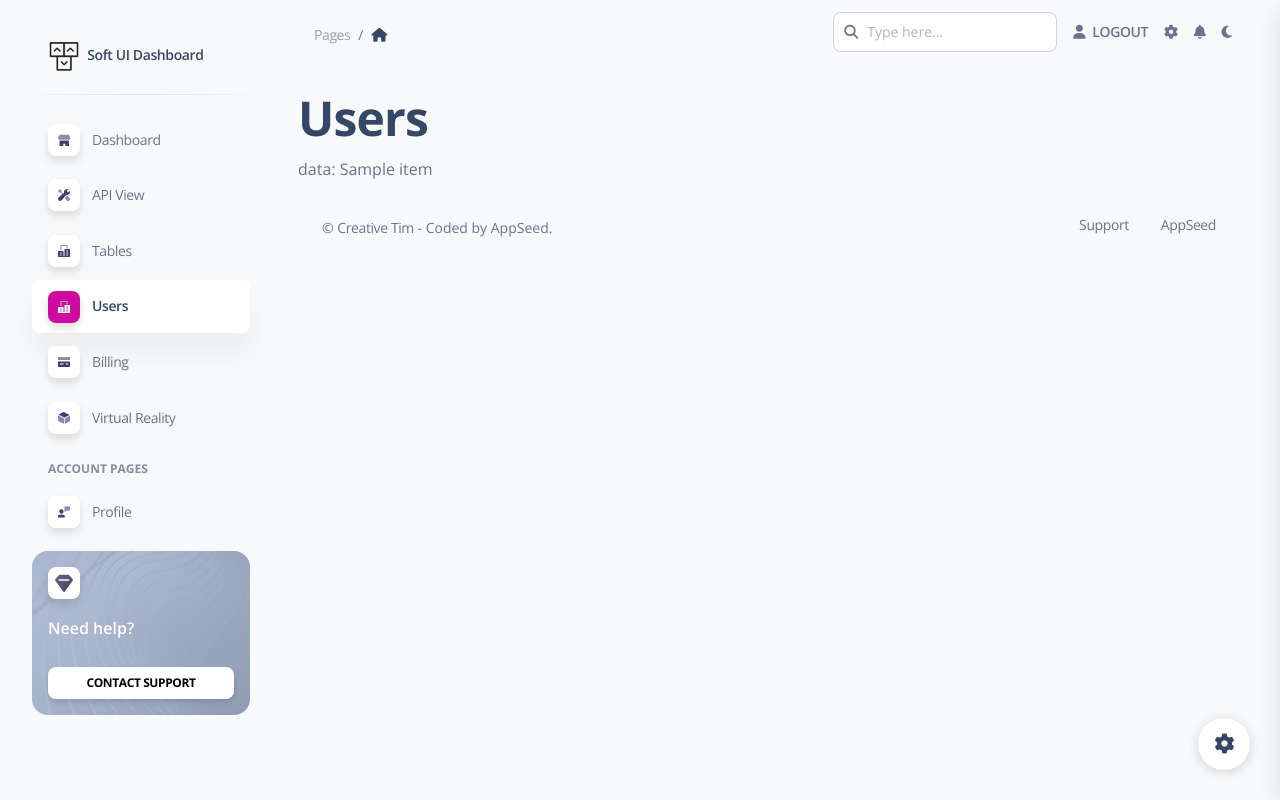
After one commit to roald-teunissen/TechTrove, a Flask app: page /users.html in a window 1280 px wide. The commit adds this page. Run offline with Flask 3, Linux system fonts and the light colour scheme; a user stored in the database is signed in; tables that the repository leaves empty hold one stand-in row (values such as "Sample post"); a database or web service that is not in the repository returns one stand-in record (values such as "Sample title"); data that the repository does not hold is empty; parts of the project's set-up code (start-up, migrations or seed data) failed here and were passed over; some libraries are stand-ins or nearby versions.

Commit message:
Implemented connection between webapp and API, starting with the user model

```diff
--- a/app/apps/__init__.py
+++ b/app/apps/__init__.py
@@ -9,8 +9,6 @@ from flask import Flask
 from flask_login import LoginManager
 from flask_sqlalchemy import SQLAlchemy
 from importlib import import_module
-
-from livereload import Server
 
 
 db = SQLAlchemy()
@@ -53,6 +51,7 @@ from apps.authentication.oauth import github_blueprint
 
 def create_app(config):
     app = Flask(__name__)
+
     app.config.from_object(config)
     register_extensions(app)
     register_blueprints(app)
@@ -67,8 +66,4 @@ def create_app(config):
         app.logger.info('DBMS             = ' + app.config['SQLALCHEMY_DATABASE_URI'])
         app.logger.info('ASSETS_ROOT      = ' + app.config['ASSETS_ROOT'] )
 
-        server = Server(app.wsgi_app)
-        server.watch('**/*.*')
-        server.serve()
-
     return app
--- a/app/apps/home/routes.py
+++ b/app/apps/home/routes.py
@@ -3,38 +3,77 @@
 Copyright (c) 2019 - present AppSeed.us
 """
 
+from urllib.parse import urljoin
+
+import requests
+from apps.config import API_GENERATOR
 from apps.home import blueprint
-from flask import render_template, request
+from flask import current_app, flash, render_template, request
 from flask_login import login_required
 from jinja2 import TemplateNotFound
-
-from apps.config import API_GENERATOR
+import http
 
 @blueprint.route('/index')
 @login_required
 def index():
     return render_template('home/index.html', segment='index', API_GENERATOR=len(API_GENERATOR))
 
+
 @blueprint.route('/<template>')
-@login_required
+# @login_required
 def route_template(template):
-
     try:
-
+        model = None
         if not template.endswith('.html'):
+            model = template
             template += '.html'
+        else:
+            model = template.split('.')[0]
 
         # Detect the current page
         segment = get_segment(request)
 
-        # Serve the file (if exists) from app/templates/home/FILE.html
-        return render_template("home/" + template, segment=segment, API_GENERATOR=len(API_GENERATOR))
+        # Find the key based on the value in API_GENERATOR
+        key = 'users'
+        # key = [key for key, value in API_GENERATOR.items() if value == model][0]
+
+        g_resp = requests.get('https://www.google.com')
+        print(f'Response code: {g_resp.status_code}')
+
+
+        # Request data from API
+        api_endpoint = current_app.config["API_ENDPOINT"]
+        api_url = urljoin(api_endpoint, key)
+
+        try:
+            response = requests.get(api_url, timeout=1)
+            response.raise_for_status()
+            data = response.json()
+            return render_template("home/" + template,
+                                   segment=segment,
+                                   API_GENERATOR=API_GENERATOR,
+                                   model=model,
+                                   template=template,
+                                   data=data)
+        except requests.exceptions.HTTPError as error:
+            status_code = error.response.status_code
+        except requests.exceptions.ConnectionError:
+            status_code = 500
+        except requests.exceptions.Timeout:
+            status_code = 408
+        except requests.exceptions.RequestException:
+            status_code = 408
+        error_message = "API error: " + http.HTTPStatus(status_code).phrase
+
+        print('API url:', api_url)
+        print('Error: ', error_message)
+        return render_template('home/page-error.html', status_code=status_code, status_text=error_message), status_code
 
     except TemplateNotFound:
-        return render_template('home/page-404.html'), 404
+        return render_template('home/page-error.html', status_code=404, status_text=http.HTTPStatus(404).phrase), 404
 
-    except:
-        return render_template('home/page-500.html'), 500
+    # except:
+        # return render_template('home/page-500.html'), 500
 
 
 # Helper - Extract current page name from request
--- /dev/null
+++ b/app/apps/templates/home/users.html
@@ -0,0 +1,84 @@
+{% extends 'layouts/base.html' %}
+
+{% block title %} Users {% endblock title %}
+
+<!-- Specific CSS goes HERE -->
+{% block stylesheets %}{% endblock stylesheets %}
+
+{% block content %}
+
+  <div class="container-fluid py-4">
+    <h1>Users</h1>
+    <p>data: {{ data }}</p>
+
+    {#
+    <div class="row">
+      <div class="col-12">
+        <div class="card mb-4">
+          <div class="card-header pb-0">
+            <h6>Authors table</h6>
+          </div>
+          <div class="card-body px-0 pt-0 pb-2">
+            <div class="table-responsive p-0">
+              <table class="table align-items-center mb-0">
+                <thead>
+                  <tr>
+                    <th class="text-uppercase text-secondary text-xxs font-weight-bolder opacity-7">Author</th>
+                    <th class="text-uppercase text-secondary text-xxs font-weight-bolder opacity-7 ps-2">Function</th>
+                    <th class="text-center text-uppercase text-secondary text-xxs font-weight-bolder opacity-7">Status</th>
+                    <th class="text-center text-uppercase text-secondary text-xxs font-weight-bolder opacity-7">Employed</th>
+                    <th class="text-secondary opacity-7"></th>
+                  </tr>
+                </thead>
+                <tbody>
+                  <tr>
+                    <td>
+                      <div class="d-flex px-2 py-1">
+                        <div>
+                          <img src="{{ config.ASSETS_ROOT }}/img/team-2.jpg" class="avatar avatar-sm me-3" alt="user1">
+                        </div>
+                        <div class="d-flex flex-column justify-content-center">
+                          <h6 class="mb-0 text-sm">John Michael</h6>
+                          <p class="text-xs text-secondary mb-0">john@creative-tim.com</p>
+                        </div>
+                      </div>
+                    </td>
+                    <td>
+                      <p class="text-xs font-weight-bold mb-0">Manager</p>
+                      <p class="text-xs text-secondary mb-0">Organization</p>
+                    </td>
+                    <td class="align-middle text-center text-sm">
+                      <span class="badge badge-sm bg-gradient-success">Online</span>
+                    </td>
+                    <td class="align-middle text-center">
+                      <span class="text-secondary text-xs font-weight-bold">23/04/18</span>
+                    </td>
+                    <td class="align-middle">
+                      <a href="javascript:;" class="text-secondary font-weight-bold text-xs" data-toggle="tooltip" data-original-title="Edit user">
+                        Edit
+                      </a>
+                    </td>
+                  </tr>
+                </tbody>
+              </table>
+            </div>
+          </div>
+        </div>
+      </div>
+    </div>
+
+    #}
+
+
+
+
+
+
+
+    {% include "includes/footer.html" %}
+  </div>
+
+{% endblock content %}
+
+<!-- Specific JS goes HERE -->
+{% block javascripts %}{% endblock javascripts %}
--- a/app/apps/templates/includes/sidebar.html
+++ b/app/apps/templates/includes/sidebar.html
@@ -72,6 +72,26 @@
               </svg>
             </div>
             <span class="nav-link-text ms-1">Tables</span>
+          </a>
+        </li>
+        <li class="nav-item">
+          <a class="nav-link {% if 'users' in segment %} active {% endif %}" href="/users.html">
+            <div class="icon icon-shape icon-sm shadow border-radius-md bg-white text-center me-2 d-flex align-items-center justify-content-center">
+              <svg width="12px" height="12px" viewBox="0 0 42 42" version="1.1" xmlns="http://www.w3.org/2000/svg" xmlns:xlink="http://www.w3.org/1999/xlink">
+                <title>Users</title>
+                <g stroke="none" stroke-width="1" fill="none" fill-rule="evenodd">
+                  <g transform="translate(-1869.000000, -293.000000)" fill="#FFFFFF" fill-rule="nonzero">
+                    <g transform="translate(1716.000000, 291.000000)">
+                      <g id="office" transform="translate(153.000000, 2.000000)">
+                        <path class="color-background opacity-6" d="M12.25,17.5 L8.75,17.5 L8.75,1.75 C8.75,0.78225 9.53225,0 10.5,0 L31.5,0 C32.46775,0 33.25,0.78225 33.25,1.75 L33.25,12.25 L29.75,12.25 L29.75,3.5 L12.25,3.5 L12.25,17.5 Z"></path>
+                        <path class="color-background" d="M40.25,14 L24.5,14 C23.53225,14 22.75,14.78225 22.75,15.75 L22.75,38.5 L19.25,38.5 L19.25,22.75 C19.25,21.78225 18.46775,21 17.5,21 L1.75,21 C0.78225,21 0,21.78225 0,22.75 L0,40.25 C0,41.21775 0.78225,42 1.75,42 L40.25,42 C41.21775,42 42,41.21775 42,40.25 L42,15.75 C42,14.78225 41.21775,14 40.25,14 Z M12.25,36.75 L7,36.75 L7,33.25 L12.25,33.25 L12.25,36.75 Z M12.25,29.75 L7,29.75 L7,26.25 L12.25,26.25 L12.25,29.75 Z M35,36.75 L29.75,36.75 L29.75,33.25 L35,33.25 L35,36.75 Z M35,29.75 L29.75,29.75 L29.75,26.25 L35,26.25 L35,29.75 Z M35,22.75 L29.75,22.75 L29.75,19.25 L35,19.25 L35,22.75 Z"></path>
+                      </g>
+                    </g>
+                  </g>
+                </g>
+              </svg>
+            </div>
+            <span class="nav-link-text ms-1">Users</span>
           </a>
         </li>
         <li class="nav-item">
```
Also changed, not shown: app/apps/api/forms.py (+7 -4 lines), app/apps/api/routes.py (+13 -1 lines), app/apps/config.py (+6 -1 lines), app/apps/templates/home/page-error.html (added, +54 -0 lines).
